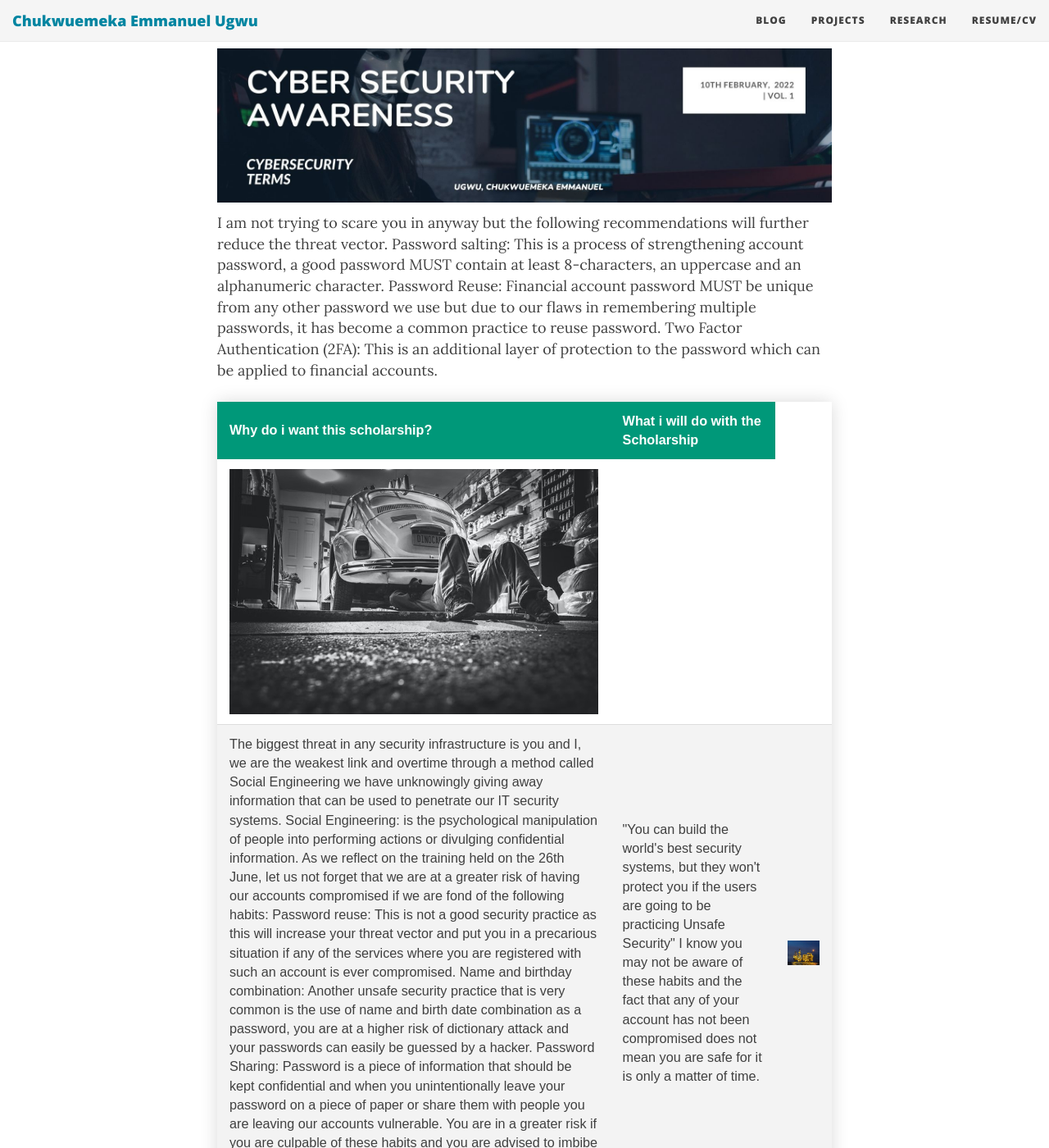
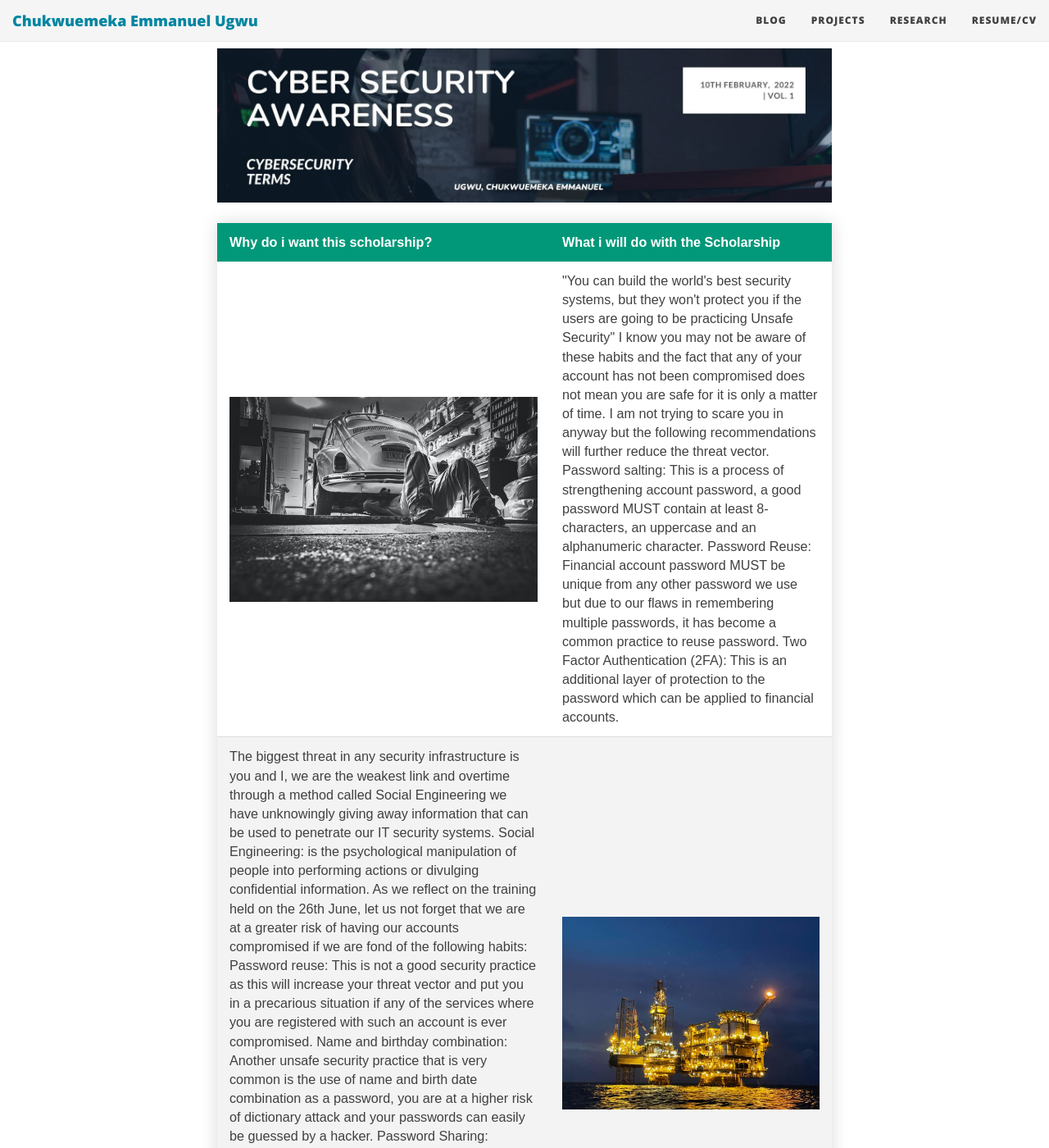
Before and after one commit to coolmechel/blog, a Jekyll site: the page built from _posts/2022-02-09-two-column-markdown.md, in a window 1280 px wide and 1400 px high, scrolled down 303 px. Shown: the whole window at 82% size. Built offline with Jekyll 4.4.1, drawn with Linux system fonts in a browser that asks for light colours; nearby versions of some CDN libraries; comment, search, counter and statistics services are not loaded; some of the changed lines change nothing that is shown.

Commit message:
Article writing
Re-organizing my article.

```diff
--- a/_posts/2022-02-09-two-column-markdown.md
+++ b/_posts/2022-02-09-two-column-markdown.md
@@ -17,8 +17,16 @@ published: true
   </thead>
   <tbody>
   <tr>
-      <td> <img src="../img/mechanic.jpg" alt="Mechanic workshop" title="Images in a table" />
+      <td>
+        <img src="../img/mechanic.jpg" alt="Mechanic workshop" title="Images in a table" />
       </td>
+      <td> "You can build the world's best security systems, but they won't protect you if the users are going to be practicing Unsafe Security"
+      I know you may not be aware of these habits and the fact that any of your account has not been compromised does not mean you are safe for it is only a matter of time.
+
+  I am not trying to scare you in anyway but the following recommendations will further reduce the threat vector.
+  Password salting: This is a process of strengthening account password, a good password MUST contain at least 8-characters, an uppercase and an alphanumeric character.
+  Password Reuse: Financial account password MUST be unique from any other password we use but due to our flaws in remembering multiple passwords, it has become a common practice to reuse password.
+  Two Factor Authentication (2FA): This is an additional layer of protection to the password which can be applied to financial accounts.</td>
     </tr>
     <tr>
       <td> The biggest threat in any security infrastructure is you and I, we are the weakest link and overtime through a method called Social Engineering we have unknowingly giving away information that can be used to penetrate our IT security systems.
@@ -32,15 +40,10 @@ published: true
   Password Sharing: Password is a piece of information that should be kept confidential and when you unintentionally leave your password on a piece of paper or share them with people you are leaving our accounts vulnerable.
 
   You are in a greater risk if you are culpable of these habits and you are advised to imbibe a good security practice.</td>
-      <td> "You can build the world's best security systems, but they won't protect you if the users are going to be practicing Unsafe Security"
-      I know you may not be aware of these habits and the fact that any of your account has not been compromised does not mean you are safe for it is only a matter of time.
+
   <td>
     <img src="../img/okume-charly.jpeg" alt="Okume charly" title="Images in a table" />
   </td>
-  I am not trying to scare you in anyway but the following recommendations will further reduce the threat vector.
-  Password salting: This is a process of strengthening account password, a good password MUST contain at least 8-characters, an uppercase and an alphanumeric character.
-  Password Reuse: Financial account password MUST be unique from any other password we use but due to our flaws in remembering multiple passwords, it has become a common practice to reuse password.
-  Two Factor Authentication (2FA): This is an additional layer of protection to the password which can be applied to financial accounts.</td>
     </tr>
 
   </tbody>
```
